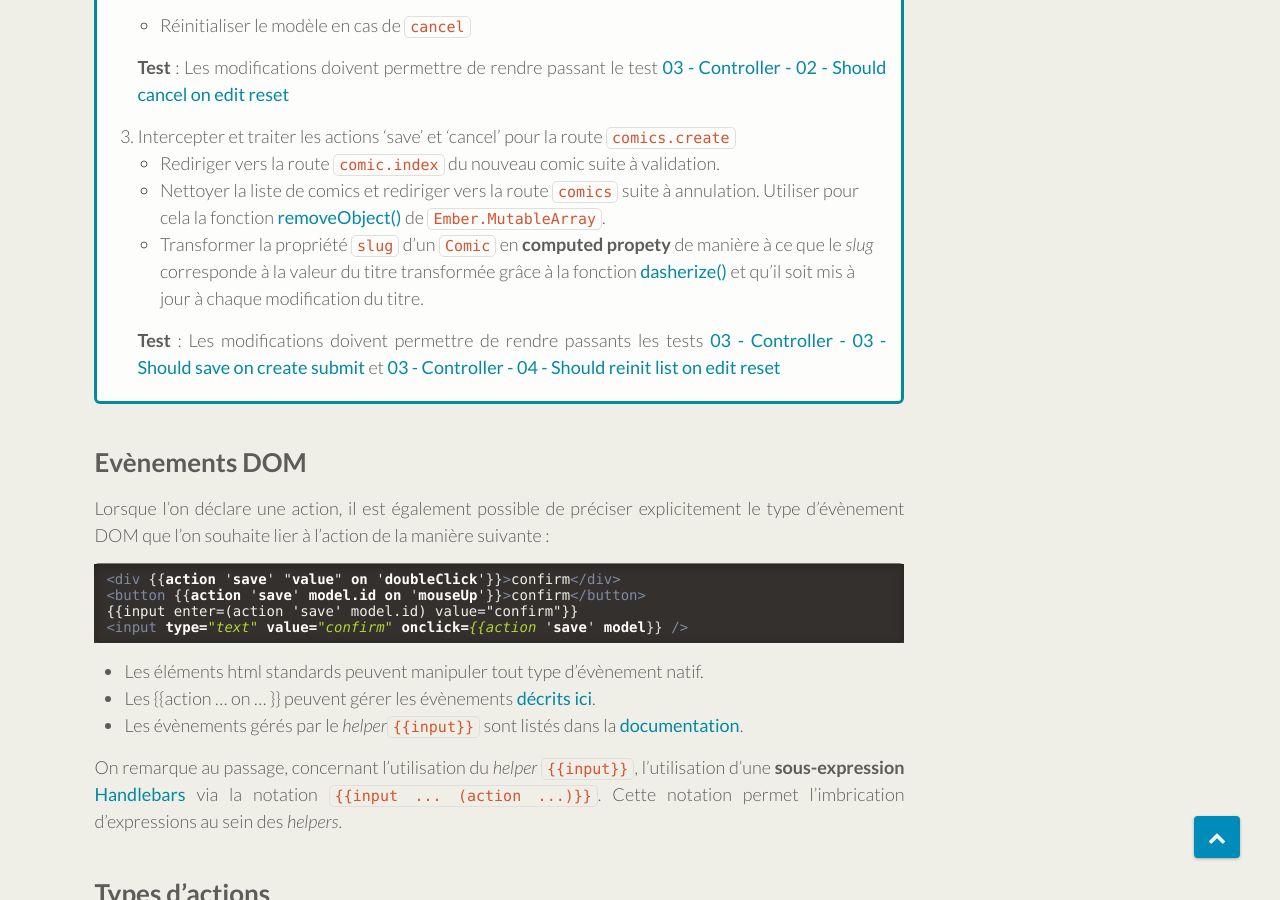
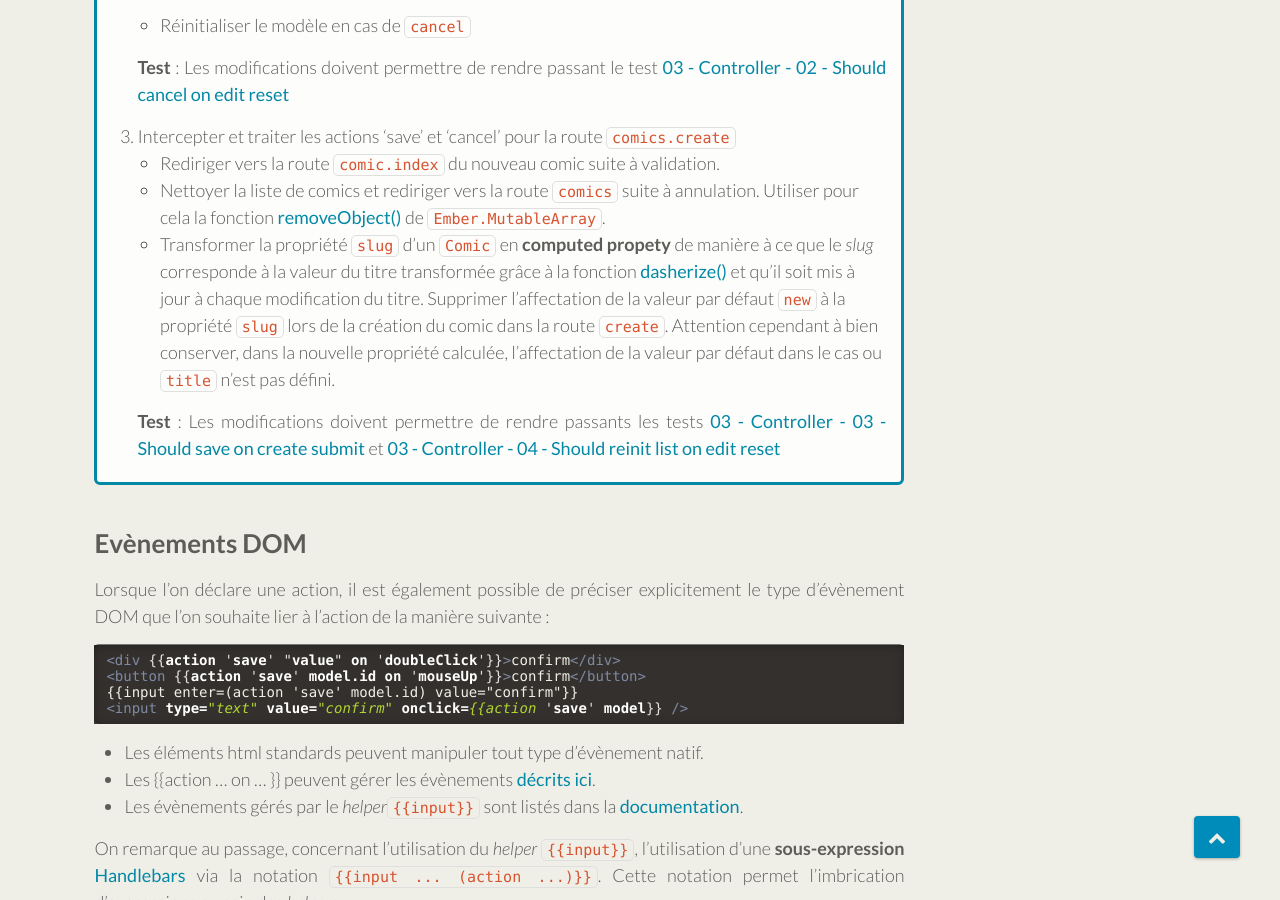
Before and after one commit to bmeurant/bmeurant.github.io, a Jekyll site: the page built from ember/training/controllers.md, in a window 1280 px wide and 900 px high, scrolled down 4316 px. Built offline with Jekyll 4.4.1, drawn with Linux system fonts in a browser that asks for light colours; nearby versions of some CDN libraries.

Commit message:
Update instructions to be compliant with ember 2.10

```diff
--- a/ember/training/controllers.md
+++ b/ember/training/controllers.md
@@ -274,7 +274,9 @@ vers la route ``comic``
      [removeObject()](http://emberjs.com/api/classes/Ember.MutableArray.html#method_removeObject) de ``Ember.MutableArray``.
    * Transformer la propriété ``slug`` d'un ``Comic`` en **computed propety** de manière à ce que le *slug* corresponde à
      la valeur du titre transformée grâce à la fonction [dasherize()](http://emberjs.com/api/classes/Ember.String.html#method_dasherize)
-     et qu'il soit mis à jour à chaque modification du titre.
+     et qu'il soit mis à jour à chaque modification du titre. Supprimer l'affectation de la valeur par défaut `new` à la propriété `slug`
+     lors de la création du comic dans la route `create`. Attention cependant à bien conserver, dans la nouvelle propriété calculée, l'affectation
+     de la valeur par défaut dans le cas ou `title` n'est pas défini.
 
    **Test** : Les modifications doivent permettre de rendre passants les tests
    [03 - Controller - 03 - Should save on create submit](https://github.com/bmeurant/ember-training/blob/controllers-tests/tests/acceptance/03-controller-test.js#L105)
@@ -287,7 +289,8 @@ vers la route ``comic``
    >
    > export default Ember.Object.extend({
    >   slug: function() {
-   >     return this.get('title').dasherize();
+   >     let title = this.get('title') || 'new';
+   >     return title.dasherize();
    >   }.property('title'),
    >   title: '',
    >   scriptwriter: '',
```
Also changed, not shown: ember/training/routing.md (+3 -2 lines).
